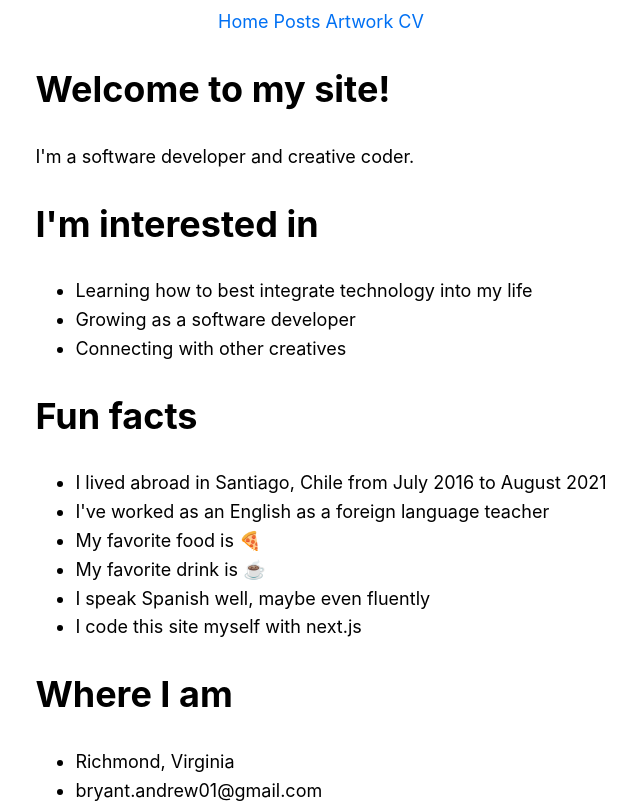
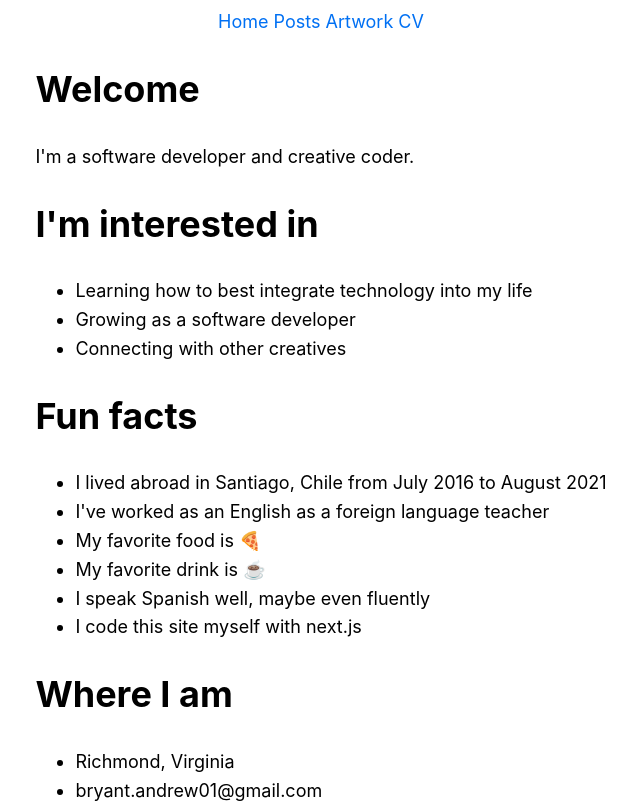
Before and after one commit to apbryant/website, a Next.js app: page / in a window 1280 px wide. Shown: the top 803 px of the page, without its empty margins (319-959 px from the left). Built offline with nearby package versions, Linux system fonts and the light colour scheme.

Commit message:
edit homepage

```diff
--- a/pages/index.js
+++ b/pages/index.js
@@ -9,7 +9,7 @@ export default function Home() {
 
       <main>
         <h1 className="title">
-          Welcome to my site!
+          Welcome
         </h1>
         <p>I'm a software developer and creative coder.</p>
         <h1>I'm interested in</h1>
```
